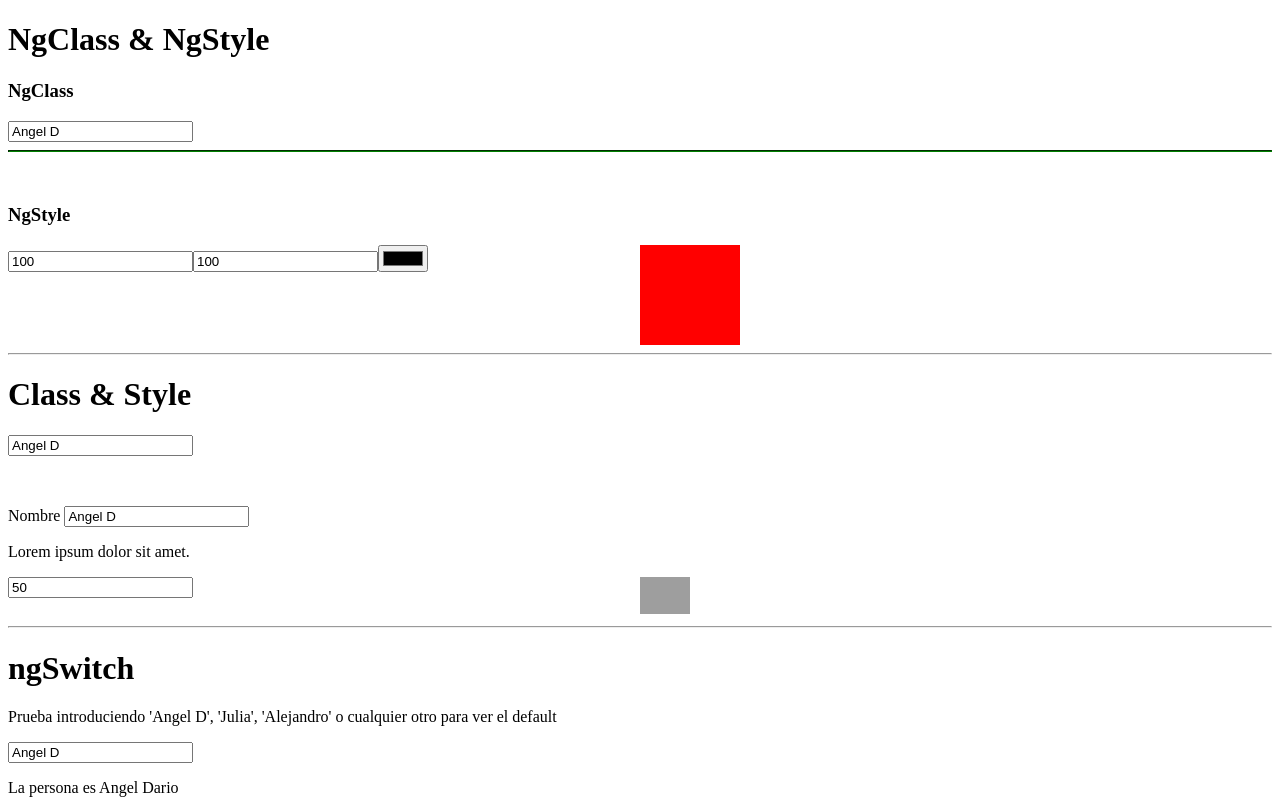
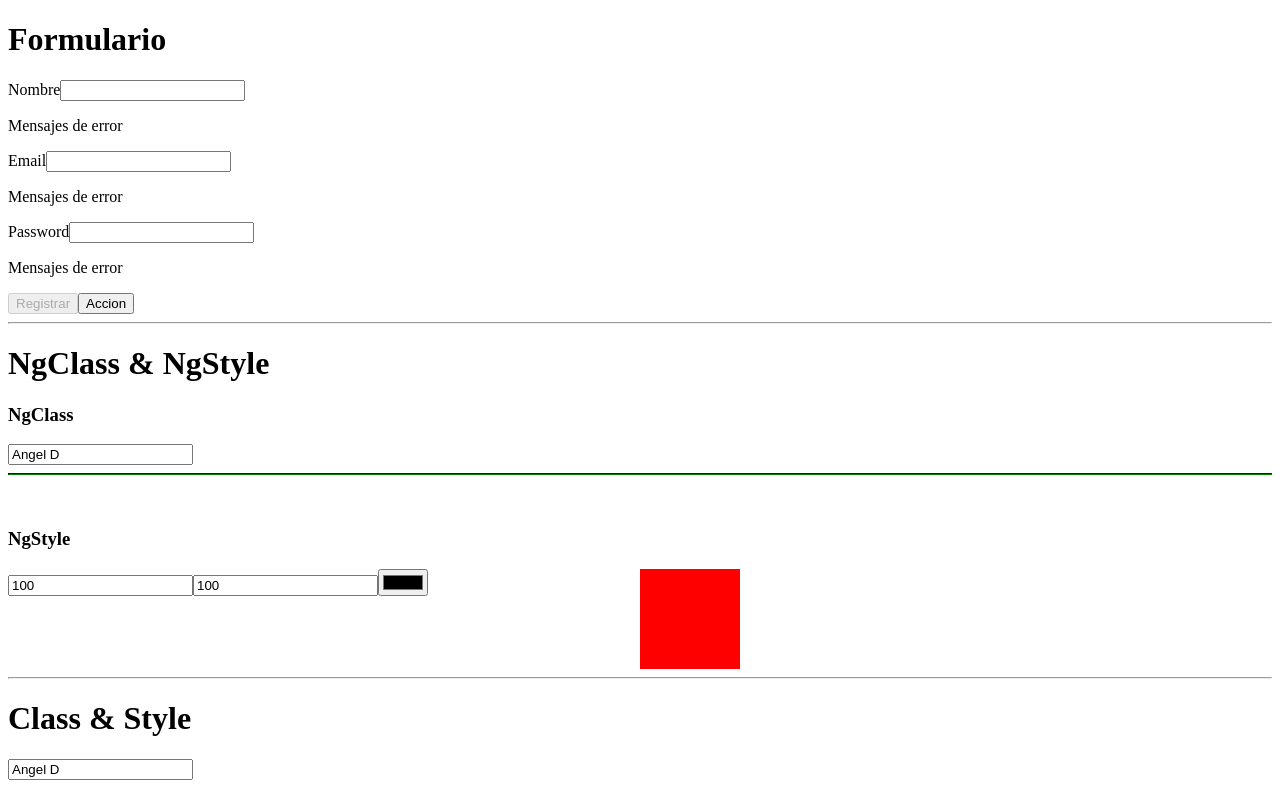
Before and after one commit to AngelDHackerman/fundamentosAngular, an Angular app in the folder my-store/: page / in a window 1280 px wide. Shown: the top 800 px of the page. Built offline with nearby package versions, Linux system fonts and the light colour scheme; grey boxes are pictures that could not be loaded.

Commit message:
formularios con campos requeridos en angular

```diff
--- a/my-store/src/app/app.component.html
+++ b/my-store/src/app/app.component.html
@@ -1,4 +1,33 @@
 <!--  todo/ lo que esta dentro de los {{}} viene del archivo app.components.ts -->
+
+<!-- ! Formulario -->
+
+<h1>Formulario</h1>
+<form (ngSubmit)="onRegister()" #myForm="ngForm"> <!-- ? #myForm es template variable -->
+  <div class="input-group">
+    <label for="name">Nombre</label>
+    <input type="text" required name="name" id="name" [(ngModel)]="register.name" /> <!-- ? name="name" con name="" arreglamos el error que angular nos daba en consola -->
+    <p>Mensajes de error</p>
+  </div>
+
+  <div class="input-group">
+    <label for="email">Email</label>
+    <input type="email" required name="email" id="email" [(ngModel)]="register.email" />
+    <p>Mensajes de error</p>
+  </div>
+
+  <div class="input-group">
+    <label for="password">Password</label>
+    <input type="password" required name="password" id="password" [(ngModel)]="register.password" />
+    <p>Mensajes de error</p>
+  </div>
+  <!-- todo/ Siempre que se ponen botones dentro del formulario se debe obligatoriamente colocar el "type" de boton que es -->
+  <button [disabled]="myForm.invalid" type="submit">Registrar</button> <!-- * [disabled]="myForm.invalid" si el formulario no es valido el boton estara desabilidado -->
+  <button type="button">Accion</button>
+</form>
+
+
+<hr>
 
 <!-- ! NgClass & NgStyle, -->
 
--- a/my-store/src/app/app.component.ts
+++ b/my-store/src/app/app.component.ts
@@ -13,6 +13,11 @@ export class AppComponent {
   age = 18;
   img = 'https://source.unsplash.com/random';
   btnDisabled = true; // ? Esto lo vamos a configurar con Biding de propiedad
+  register = { // ? Formulario
+    name: '',
+    email: '',
+    password: '',
+  }
   person = {
     name: 'Angel D',
     age: 26,
@@ -88,4 +93,8 @@ export class AppComponent {
   deleteName (index: number) {
     this.names.splice(index, 1);
   }
+
+  onRegister () {
+    console.log(this.register)
+  }
 }
```
